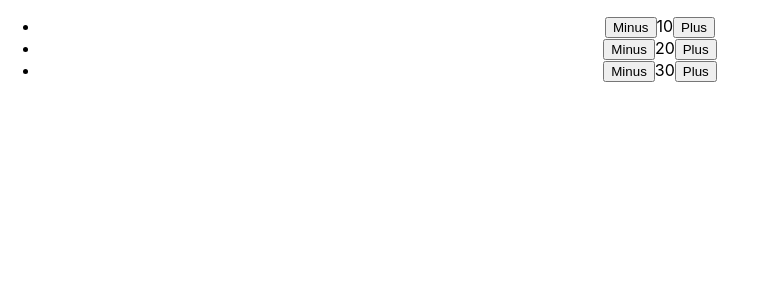
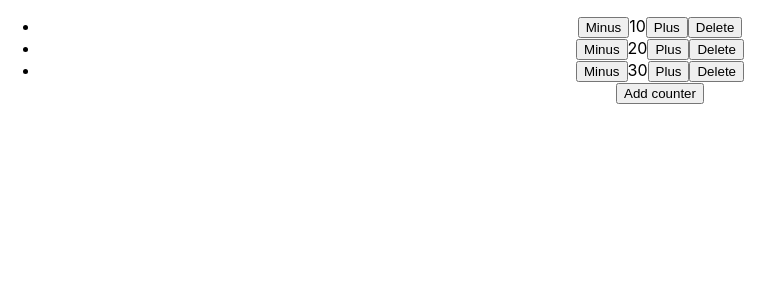
Before and after one commit to VladimirRM/Counter-js-bogutskiy, a React (Create React App) app: page / in a window 1280 px wide. Shown: the top 300 px of the page, without its empty margins (0-784 px from the left). Built offline with nearby package versions, Linux system fonts and the light colour scheme.

Commit message:
add func deleteCounters

```diff
--- a/src/App.js
+++ b/src/App.js
@@ -1,33 +1,50 @@
 import React, { useState } from "react";
+import "./App.css";
 import "./index.css";
-import "./App.css";
 
+const App = () => {
   const initialCounters = [
     {
       id: 123,
       value: 10,
     },
     {
-    id: 456,
+      id: 234,
       value: 20,
     },
     {
-    id: 789,
+      id: 456,
       value: 30,
     },
   ];
 
-const App = () => {
   const [counters, setCounters] = useState(initialCounters);
 
   const changePlus = (id) => {
     const updatedCounts = counters.map((el) =>
       el.id === id ? { ...el, value: el.value + 1 } : el
     );
+    setCounters(updatedCounts);
   };
   const changeMinus = (id) => {
-    setCounters(counters - 1);
+    const updatedCounts = counters.map((el) =>
+      el.id === id ? { ...el, value: el.value - 1 } : el
+    );
+    setCounters(updatedCounts);
   };
+
+  const createCounter = (id) => {
+    const newCount = {
+      id: Math.random(),
+      value: 0,
+    };
+    setCounters([...counters, newCount]);
+  };
+
+  const removeCount = (id) => {
+    setCounters(counters.filter((el) => el.id !== id));
+  };
+
   return (
     <div>
       <ul>
@@ -36,8 +53,10 @@ const App = () => {
             <button onClick={() => changeMinus(el.id)}>Minus</button>
             {el.value}
             <button onClick={() => changePlus(el.id)}>Plus</button>
+            <button onClick={() => removeCount(el.id)}>Delete</button>
           </li>
         ))}
+        <button onClick={() => createCounter()}>Add counter</button>
       </ul>
     </div>
   );
```
Lines whose indentation alone changed are shown as unchanged.
